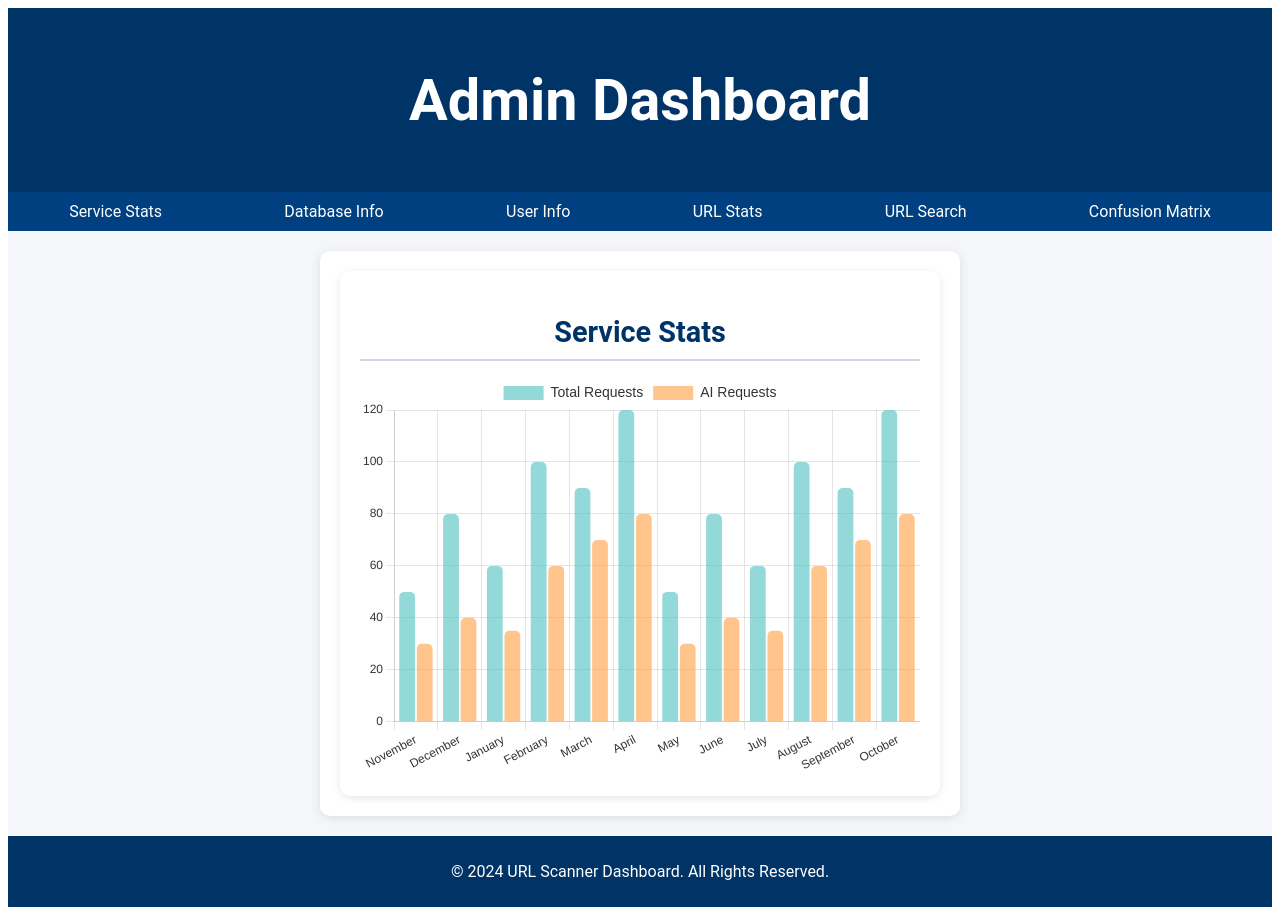
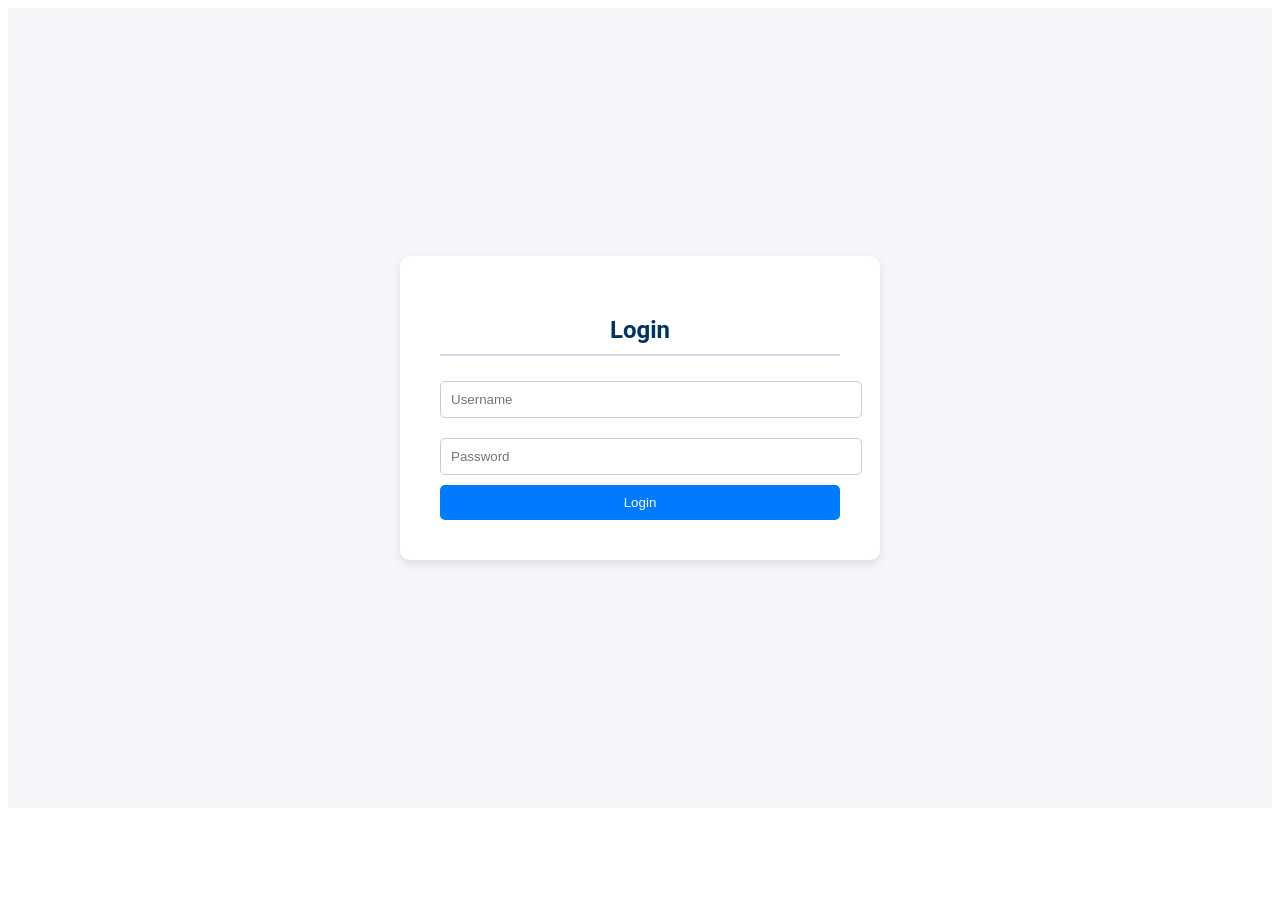
Before and after one commit to racheliee/kisia-project, a Vue app in the folder dashboard/: page / in a window 1280 px wide. After the commit the page ends 816 px from the top, so only its background shows below. Built offline with nearby package versions, Linux system fonts and the light colour scheme; no server answers.

Commit message:
feat(fe): add login page

```diff
--- a/dashboard/src/App.vue
+++ b/dashboard/src/App.vue
@@ -1,21 +1,67 @@
 <template>
   <div id="app">
-    <header>
+    <!-- Show header and navigation only if user is logged in -->
+    <header v-if="isLoggedIn">
       <h1>Admin Dashboard</h1>
     </header>
 
-    <nav class="nav-bar">
+    <nav class="nav-bar" v-if="isLoggedIn">
       <ul>
-        <li><a href="#" @click.prevent="showSection('serviceStats')">Service Stats</a></li>
-        <li><a href="#" @click.prevent="showSection('dbOverview')">Database Info</a></li>
-        <li><a href="#" @click.prevent="showSection('userInfo')">User Info</a></li>
-        <li><a href="#" @click.prevent="showSection('urlStats')">URL Stats</a></li>
-        <li><a href="#" @click.prevent="showSection('urlSearch')">URL Search</a></li>
-        <li><a href="#" @click.prevent="showSection('confusionMatrix')">Confusion Matrix</a></li>
+        <li>
+          <a href="#" @click.prevent="showSection('serviceStats')"
+            >Service Stats</a
+          >
+        </li>
+        <li>
+          <a href="#" @click.prevent="showSection('dbOverview')"
+            >Database Info</a
+          >
+        </li>
+        <li>
+          <a href="#" @click.prevent="showSection('userInfo')">User Info</a>
+        </li>
+        <li>
+          <a href="#" @click.prevent="showSection('urlStats')">URL Stats</a>
+        </li>
+        <li>
+          <a href="#" @click.prevent="showSection('urlSearch')">URL Search</a>
+        </li>
+        <li>
+          <a href="#" @click.prevent="showSection('confusionMatrix')"
+            >Confusion Matrix</a
+          >
+        </li>
+        <li>
+          <a href="#" @click.prevent="logout">Logout</a>
+        </li>
       </ul>
     </nav>
 
-    <div class="dashboard-container">
+    <!-- Login form -->
+    <div class="login-container" v-if="!isLoggedIn">
+      <div class="login-box">
+        <h2>Login</h2>
+        <form @submit.prevent="login">
+          <input
+            type="text"
+            v-model="username"
+            placeholder="Username"
+            required
+          />
+          <input
+            type="password"
+            v-model="password"
+            placeholder="Password"
+            required
+          />
+          <button type="submit">Login</button>
+          <p v-if="errorMessage">{{ errorMessage }}</p>
+        </form>
+      </div>
+    </div>
+
+    <!-- Dashboard Sections -->
+    <div class="dashboard-container" v-if="isLoggedIn">
       <!-- Service Stats -->
       <section v-if="currentSection === 'serviceStats'" class="dashboard-box">
         <ServiceCharts />
@@ -46,30 +92,37 @@
       </section>
 
       <!-- Confusion Matrix -->
-      <section v-if="currentSection === 'confusionMatrix'" class="dashboard-box">
+      <section
+        v-if="currentSection === 'confusionMatrix'"
+        class="dashboard-box"
+      >
         <h2>Confusion Matrix</h2>
         <ConfusionMatrix />
       </section>
     </div>
 
-    <footer>
+    <footer v-if="isLoggedIn">
       <p>&copy; 2024 URL Scanner Dashboard. All Rights Reserved.</p>
     </footer>
   </div>
 </template>
 
 <script>
-import ServiceCharts from './components/ServiceCharts.vue';
-import DbOverview from './components/DbOverview.vue';
-import UserInformation from './components/UserInformation.vue';
-import Top5Reports from './components/Top5Reports.vue';
-import URLSearch from './components/URLSearch.vue';
-import ConfusionMatrix from './components/ConfusionMatrix.vue';
+import ServiceCharts from "./components/ServiceCharts.vue";
+import DbOverview from "./components/DbOverview.vue";
+import UserInformation from "./components/UserInformation.vue";
+import Top5Reports from "./components/Top5Reports.vue";
+import URLSearch from "./components/URLSearch.vue";
+import ConfusionMatrix from "./components/ConfusionMatrix.vue";
 
 export default {
   data() {
     return {
-      currentSection: 'serviceStats', // Default section
+      username: "", // Input for username
+      password: "", // Input for password
+      errorMessage: "", // For showing login error
+      isLoggedIn: false, // To check if user is logged in
+      currentSection: "serviceStats", // Default section
     };
   },
   components: {
@@ -84,15 +137,42 @@ export default {
     showSection(section) {
       this.currentSection = section;
     },
+    login() {
+      // Temporary hardcoded admin credentials
+      const tempAdmin = {
+        username: "admin",
+        password: "admin123",
+      };
+
+      if (this.username === tempAdmin.username && this.password === tempAdmin.password) {
+        this.isLoggedIn = true;
+        sessionStorage.setItem("user", JSON.stringify(tempAdmin)); // Save session
+      } else {
+        this.errorMessage = "Invalid username or password.";
+      }
+    },
+    logout() {
+      this.isLoggedIn = false;
+      sessionStorage.removeItem("user"); // Clear session
+    },
+    checkSession() {
+      const user = JSON.parse(sessionStorage.getItem("user"));
+      if (user) {
+        this.isLoggedIn = true;
+      }
+    },
+  },
+  mounted() {
+    this.checkSession(); // Check for session when the component is mounted
   },
 };
 </script>
 
-<style>
+<style scoped>
 /* General Layout */
 #app {
   text-align: center;
-  font-family: 'Roboto', sans-serif;
+  font-family: "Roboto", sans-serif;
   display: flex;
   flex-direction: column;
   min-height: 100vh;
@@ -134,6 +214,46 @@ header {
 .nav-bar a:hover {
   background-color: #0059b3;
   border-radius: 5px;
+}
+
+/* Login Box Styling */
+.login-container {
+  display: flex;
+  justify-content: center;
+  align-items: center;
+  height: 100vh;
+}
+
+.login-box {
+  background-color: white;
+  padding: 40px;
+  border-radius: 10px;
+  box-shadow: 0 4px 8px rgba(0, 0, 0, 0.1);
+  text-align: center;
+  max-width: 400px;
+  width: 100%;
+}
+
+input {
+  width: 100%;
+  padding: 10px;
+  margin: 10px 0;
+  border: 1px solid #ccc;
+  border-radius: 5px;
+}
+
+button {
+  width: 100%;
+  padding: 10px;
+  background-color: #007bff;
+  color: white;
+  border: none;
+  border-radius: 5px;
+  cursor: pointer;
+}
+
+button:hover {
+  background-color: #0056b3;
 }
 
 /* Dashboard Layout */
```
